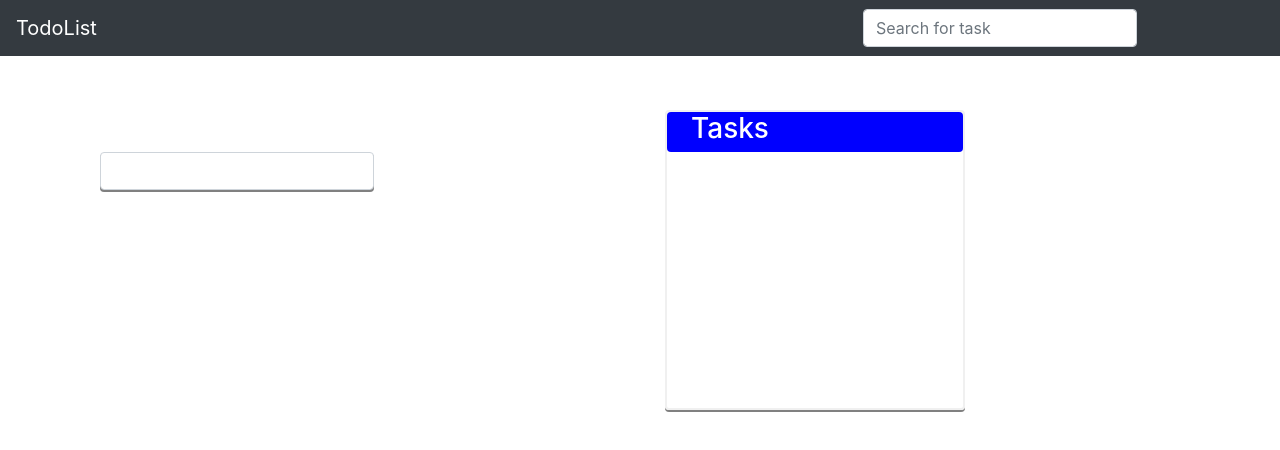
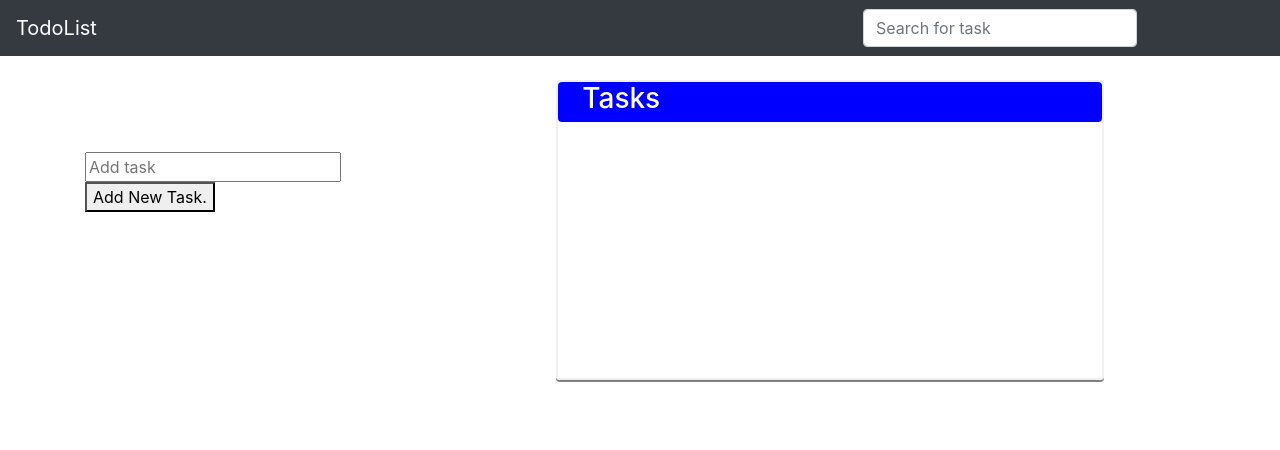
Before and after one commit to albert85/ToDo-List, a React (Create React App) app: page / in a window 1280 px wide. Shown: the top 450 px of the page. Built offline with nearby package versions, Linux system fonts and the light colour scheme.

Commit message:
Refactor code base

```diff
--- a/src/App.css
+++ b/src/App.css
@@ -21,3 +21,8 @@
 span > i {
   font-size: 1.5em !important;
 }
+
+.task_list{
+  width: 75%;
+  margin: auto;
+}
--- a/src/App.jsx
+++ b/src/App.jsx
@@ -1,17 +1,36 @@
 
-import React, { Component } from "react";
+import React, { Component, Fragment } from "react";
 import "./App.css";
 import Navbar from "./components/navbar";
-import Main from "./components/main";
+import AddTodo from "./components/AddTodo";
 class App extends Component {
   render() {
     return (
-      <React.Fragment>
-        <Navbar />
-        <main className="container">
-          <Main />
-        </main>
-      </React.Fragment>
+      <Fragment>
+        <Navbar/>
+        <div className="container">
+        <div className="row">
+          <div className="mt-6 col-4">
+            <AddTodo/>
+          </div>
+          <div className="mt-4 col-8">
+            <div className="task_list box-shadow rounded">
+              <div class="inner rounded">
+                <div className="text-white pl-4 tasklist">
+                  <span>
+                    <i class="fa fa-tasks" />
+                  </span>
+                  <div>
+                  <h3>Tasks</h3>
+
+                  </div>
+                </div>
+              </div>
+            </div>
+          </div>
+        </div>
+      </div>
+      </Fragment>
     )
   }
 }
--- a/src/components/AddTodo.js
+++ b/src/components/AddTodo.js
@@ -1,41 +1,15 @@
-import React, { Component } from 'react';
-import ListTodo from './ListTodo.js';
+import React, { PureComponent } from 'react';
 import '../App.css';
 
-class AddTodo extends Component {
-
-    constructor(props) {
-    super(props);
-    this.state = {
-      term: '',
-      items: []
-    };
-  }
-
-  onChange = (event) => {
-    event.preventDefault();
-    this.setState({ term: event.target.value });
-  }
-
-  onSubmit = (event) => {
-    event.preventDefault();
-    this.setState({
-      term: '',
-      items: [...this.state.items, this.state.term]
-    });
-  }
+class AddTodo extends PureComponent {
 
   render() {
     return (
       <div>
         <form className="App" onSubmit={this.onSubmit}>
-          <input value={this.state.term}
-                 onChange={this.onChange}
-                 placeholder="Add task"
-          />
+          <input placeholder="Add task" />
           <button>Add New Task.</button>
         </form>
-        <ListTodo items={this.state.items} />
       </div>
     );
   }
```
